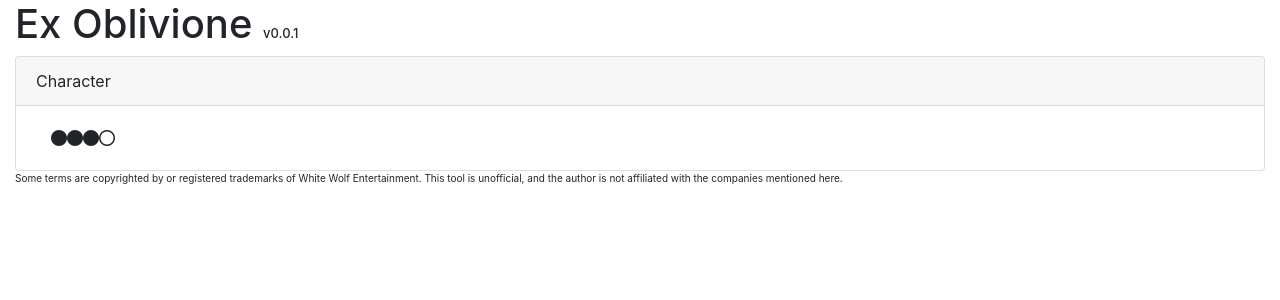
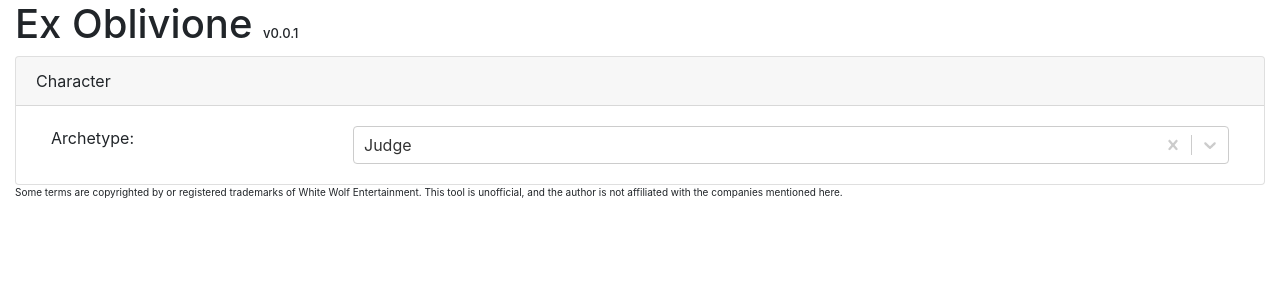
Before and after one commit to TrueWill/ex-oblivione, a React (Create React App) app: page / in a window 1280 px wide. Shown: the top 300 px of the page. Built offline with nearby package versions, Linux system fonts and the light colour scheme.

Commit message:
Add Archetype component with react-select

```diff
--- a/package.json
+++ b/package.json
@@ -14,6 +14,7 @@
     "react": "^16.13.1",
     "react-dom": "^16.13.1",
     "react-scripts": "3.4.1",
+    "react-select": "^3.1.0",
     "typescript": "~3.8.3"
   },
   "scripts": {
@@ -40,6 +41,7 @@
   },
   "devDependencies": {
     "@types/deep-freeze": "^0.1.2",
+    "@types/react-select": "^3.0.11",
     "deep-freeze": "0.0.1"
   }
 }
--- a/src/components/App.tsx
+++ b/src/components/App.tsx
@@ -1,12 +1,12 @@
 import React from 'react';
 import { version } from '../constants/application';
-import Dots from './Dots';
 import Section from './Section';
 import styles from './App.module.css';
+import Archetype from './Archetype';
 
 const App: React.FC = () => {
-  const handleClick = () => {
-    console.log('clicked');
+  const updateArchetype = (s: string) => {
+    console.log(s);
   };
 
   return (
@@ -15,8 +15,10 @@ const App: React.FC = () => {
         Ex Oblivione <span className={styles.version}> v{version}</span>
       </h1>
       <Section header="Character">
-        <Dots level={3} max={4} onClick={handleClick} />
+        <Archetype archetype="Judge" updateArchetype={updateArchetype} />
       </Section>
+      <React.StrictMode>
+        {/* react-select in Archetype fails StrictMode */}
         <div className={`row ${styles.attribution}`}>
           <div className="col-sm-12">
             Some terms are copyrighted by or registered trademarks of White Wolf
@@ -24,6 +26,7 @@ const App: React.FC = () => {
             affiliated with the companies mentioned here.
           </div>
         </div>
+      </React.StrictMode>
     </div>
   );
 };
--- /dev/null
+++ b/src/components/Archetype.tsx
@@ -0,0 +1,43 @@
+import React from 'react';
+import CreatableSelect from 'react-select/creatable';
+import { archetypes } from '../constants/characterOptions';
+
+interface IProps {
+  archetype: string;
+  updateArchetype: (s: string) => void;
+}
+
+const Archetype: React.FC<IProps> = ({ archetype, updateArchetype }) => {
+  const handleArchetypeChange = (val: any) => {
+    const value: string = val ? val.value : '';
+    updateArchetype(value);
+  };
+
+  const value = archetype
+    ? {
+        value: archetype,
+        label: archetype,
+      }
+    : null;
+
+  const archetypeOptions = archetypes.map((a) => ({
+    value: a,
+    label: a,
+  }));
+
+  return (
+    <div className="row">
+      <div className="col-sm-3">Archetype:</div>
+      <div className="col-sm-9">
+        <CreatableSelect
+          isClearable
+          value={value}
+          options={archetypeOptions}
+          onChange={handleArchetypeChange}
+        />
+      </div>
+    </div>
+  );
+};
+
+export default Archetype;
--- /dev/null
+++ b/src/constants/characterOptions.ts
@@ -0,0 +1,43 @@
+export const archetypes = [
+  'Architect',
+  'Artist',
+  'Bully',
+  'Caregiver',
+  'Child',
+  'Competitor',
+  'Con Artist',
+  'Conformist',
+  'Curious',
+  'Curmudgeon',
+  'Cultured',
+  'Enigma',
+  'Fanatic',
+  'Fighter',
+  'Freak',
+  'Free Spirit',
+  'Judge',
+  'Know-It-All',
+  'Introvert',
+  'Leader',
+  'Loner',
+  'Loose Cannon',
+  'Martyr',
+  'Mediator',
+  'Mercenary',
+  'Monster',
+  'Penitent',
+  'Protector',
+  'Rationalist',
+  'Royalty',
+  'Survivor',
+  'Type-A Personality',
+  'Teacher',
+  'Traditionalist',
+  'Troublemaker',
+  'Toady',
+  'Trickster',
+  'Unflappable',
+  'Untrustworthy',
+];
+
+export const attributeTraitNames = ['physical', 'social', 'mental'];
--- a/src/index.tsx
+++ b/src/index.tsx
@@ -4,12 +4,7 @@ import './index.css';
 import App from './components/App';
 import * as serviceWorker from './serviceWorker';
 
-ReactDOM.render(
-  <React.StrictMode>
-    <App />
-  </React.StrictMode>,
-  document.getElementById('root')
-);
+ReactDOM.render(<App />, document.getElementById('root'));
 
 // If you want your app to work offline and load faster, you can change
 // unregister() to register() below. Note this comes with some pitfalls.
```
Also changed, not shown: 2 other files (tests, documents, lock files or other folders). Lines whose indentation alone changed are shown as unchanged.
